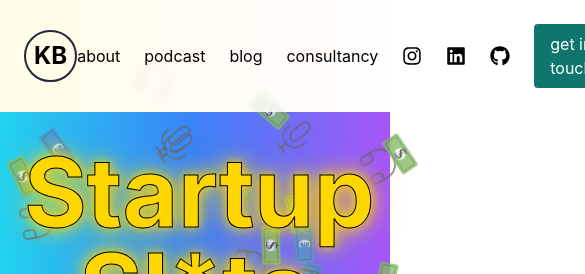
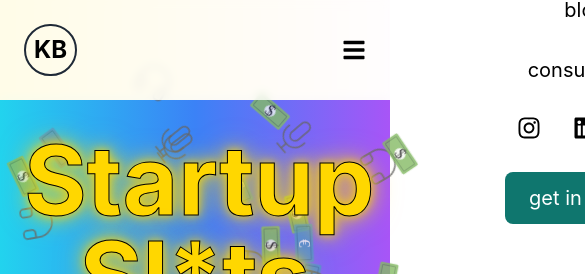
Before and after one commit to code-ksu/my-personal-website, a React (Create React App) app: page /podcast in a window 390 px wide. Shown: the top 274 px of the page, 585 px wide, since content can reach past the window. Built offline with nearby package versions, Linux system fonts and the light colour scheme.

Commit message:
added hamburger menu

```diff
--- a/src/Header.js
+++ b/src/Header.js
@@ -1,6 +1,14 @@
-import { FaInstagram, FaLinkedin, FaGithub } from 'react-icons/fa';
+import { useState } from 'react';
+import { FaInstagram, FaLinkedin, FaGithub, FaBars, FaTimes } from 'react-icons/fa';
 
-const header = () => (
+const Header = () => {
+    const [isMenuOpen, setIsMenuOpen] = useState(false);
+
+    const toggleMenu = () => {
+        setIsMenuOpen(!isMenuOpen);
+    };
+
+    return (
         <nav className="flex justify-between items-center p-6 sticky top-0 z-50 backdrop-blur-sm bg-white/80 transition-all duration-300">
             <div className="text-2xl font-bold">
                 <span className="inline-block rounded-full border-2 border-gray-800 p-2">
@@ -8,7 +16,17 @@ const header = () => (
                 </span>
             </div>
 
-        <div className="flex items-center space-x-6">
+            {/* Mobile menu button */}
+            <button
+                className="md:hidden z-50 text-2xl"
+                onClick={toggleMenu}
+                aria-label="Toggle menu"
+            >
+                {isMenuOpen ? <FaTimes /> : <FaBars />}
+            </button>
+
+            {/* Desktop menu */}
+            <div className="hidden md:flex items-center space-x-6">
                 <a href="/" className="hover:text-gray-600">about</a>
                 <a href="/podcast" className="hover:text-gray-600">podcast</a>
                 <a href="/blog" className="hover:text-gray-600">blog</a>
@@ -26,6 +44,32 @@ const header = () => (
                     get in touch
                 </a>
             </div>
+
+            {/* Mobile menu */}
+            <div className={`fixed inset-0 bg-white/95 backdrop-blur-sm transition-transform duration-300 ease-in-out transform ${isMenuOpen ? 'translate-x-0' : 'translate-x-full'} md:hidden`}>
+                <div className="flex flex-col items-center justify-center h-full space-y-8 text-xl">
+                    <a href="/" className="hover:text-gray-600" onClick={toggleMenu}>about</a>
+                    <a href="/podcast" className="hover:text-gray-600" onClick={toggleMenu}>podcast</a>
+                    <a href="/blog" className="hover:text-gray-600" onClick={toggleMenu}>blog</a>
+                    <a href="/consultancy" className="hover:text-gray-600" onClick={toggleMenu}>consultancy</a>
+                    <div className="flex space-x-8 mt-4">
+                        <a href="https://instagram.com" className="hover:text-gray-600" onClick={toggleMenu}>
+                            <FaInstagram size={24} />
+                        </a>
+                        <a href="https://linkedin.com" className="hover:text-gray-600" onClick={toggleMenu}>
+                            <FaLinkedin size={24} />
+                        </a>
+                        <a href="https://github.com" className="hover:text-gray-600" onClick={toggleMenu}>
+                            <FaGithub size={24} />
+                        </a>
+                    </div>
+                    <a href="/contact" className="bg-teal-700 text-white px-6 py-3 rounded-lg hover:bg-teal-600" onClick={toggleMenu}>
+                        get in touch
+                    </a>
+                </div>
+            </div>
         </nav>
     );
-export default header;
+};
+
+export default Header;
```
Lines whose indentation alone changed are shown as unchanged.
